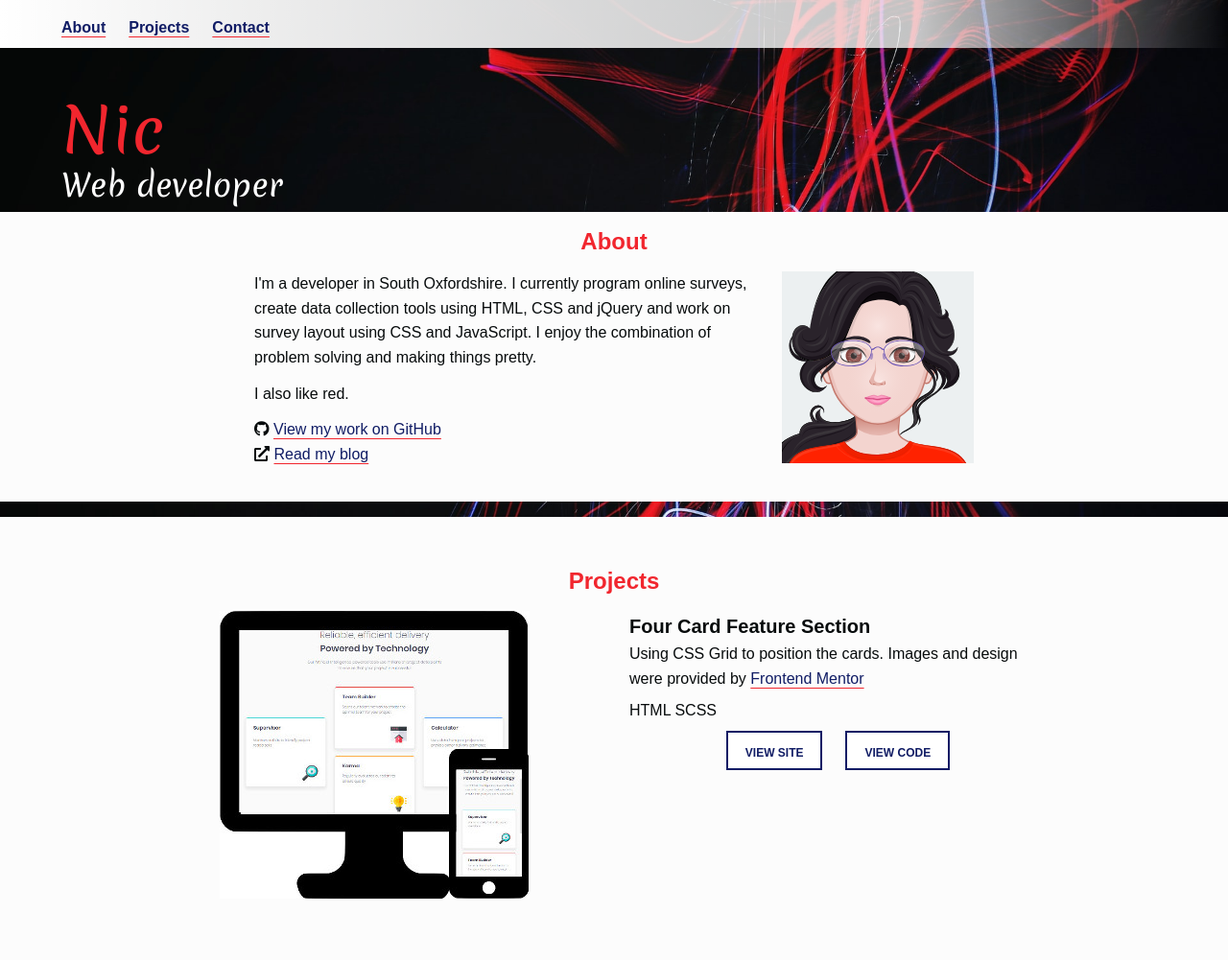
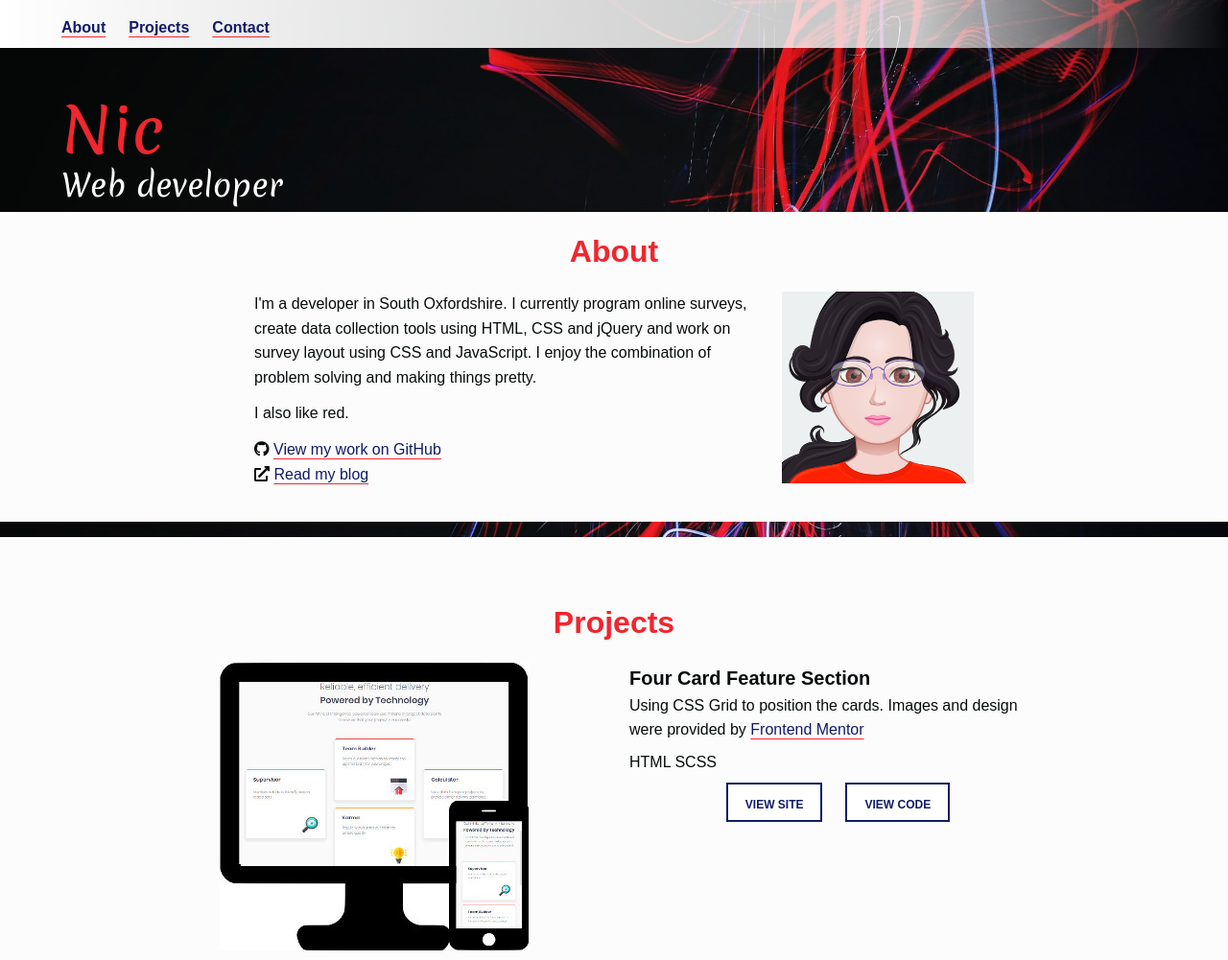
Before and after one commit to nicm42/nicm42.github.io, a website: page index.html in a window 1280 px wide. Shown: the top 1001 px of the page at 96% size. Drawn offline with Linux system fonts and the light colour scheme; a web font is replaced by a local one.

Commit message:
Made section headings bigger

```diff
--- a/src/_globals.scss
+++ b/src/_globals.scss
@@ -38,7 +38,7 @@ p {
 }
 
 h3 {
-  @include text($size: 1.5rem, $weight: 700, $colour: $primary-colour);
+  @include text($size: 2rem, $weight: 700, $colour: $primary-colour);
 }
 
 img {
```
Also changed, not shown: styles.css, 1 other file.
